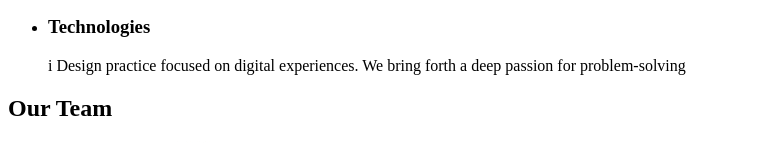
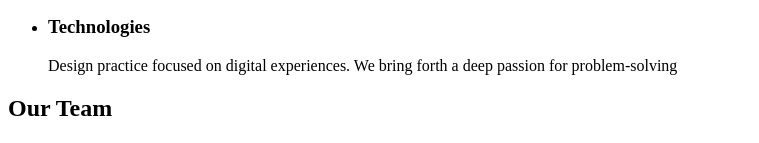
Before and after one commit to Bekir26/goit-markup-hw-01, a plain HTML site: page index.html in a window 1280 px wide. Shown: the part 519-662 px from the top of the page, without its empty margins (0-759 px from the left). Drawn offline with Linux system fonts and the light colour scheme.

Commit message:
created homework

```diff
--- a/index.html
+++ b/index.html
@@ -38,7 +38,7 @@
          <li><h3>Strategy</h3><p> Our goal is to identify the business problem to walk away with the perfect and creative solution</p></li>
          <li><h3>Punctuality</h3><p>Bring the key message to the brand's audience for the best price within the shortest possible time.</p></li>
          <li><h3>Diligence</h3><p>Research and confirm brands that present the strongest digital growth opportunities and minimize risk.</p></li>
-         <li><h3>Technologies</h3><p>i Design practice focused on digital experiences. We bring forth a deep passion for problem-solving</p></li>
+         <li><h3>Technologies</h3><p>Design practice focused on digital experiences. We bring forth a deep passion for problem-solving</p></li>
         </ul>
         </section>
        <section>
```
